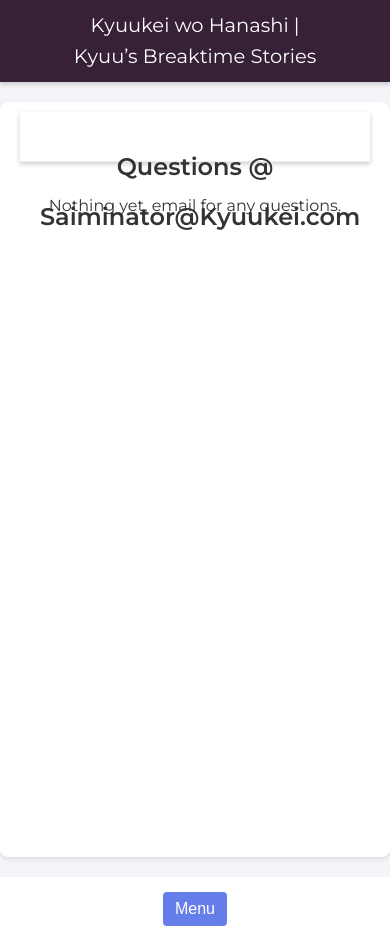
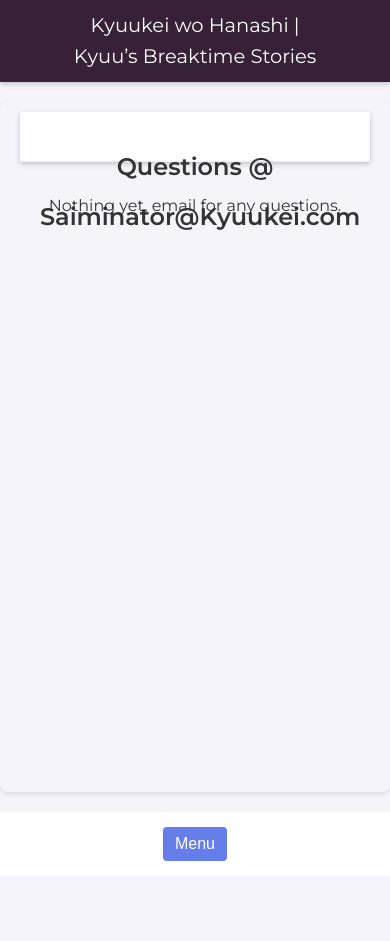
Before and after one commit to Saiminator/Kyuukei, a Jekyll site: the page built from questions.html, in a window 390 px wide. Built offline with Jekyll 4.4.1, drawn with Linux system fonts in a browser that asks for light colours; after the commit the page ends 900 px from its top, so only the background shows below that.

Commit message:
Update style.css

```diff
--- a/css/style.css
+++ b/css/style.css
@@ -104,7 +104,7 @@ header {
 /* Site title styling */
 #site-title {
   display: flex;
-  flex-direction: row; /* Inline on desktop */
+  flex-direction: row;
   justify-content: center;
   align-items: center;
   font-size: 1.8em;
@@ -142,7 +142,6 @@ header {
 }
 
 /* ---------- Navigation Visibility Rules ---------- */
-/* Desktop Navigation: visible on screens wider than 600px */
 @media (min-width: 601px) {
   #nav-desktop {
     display: flex;
@@ -151,7 +150,6 @@ header {
     display: none;
   }
 }
-/* Mobile Navigation: visible on screens 600px and below */
 @media (max-width: 600px) {
   #nav-desktop {
     display: none;
@@ -162,7 +160,6 @@ header {
 }
 
 /* ---------- Sticky Navigation Rules ---------- */
-/* Desktop Navigation (min-width: 1024px) */
 @media (min-width: 1024px) {
   #nav-desktop {
     position: sticky;
@@ -174,7 +171,6 @@ header {
     align-items: center;
   }
 }
-/* Tablet Navigation (min-width: 601px and max-width: 1279px) */
 @media (min-width: 601px) and (max-width: 1279px) {
   #nav-desktop {
     position: sticky;
@@ -187,7 +183,6 @@ header {
     align-items: center;
   }
 }
-/* Mobile Navigation (max-width: 600px) */
 @media (max-width: 600px) {
   #nav-mobile {
     position: sticky;
@@ -216,7 +211,7 @@ header {
   color: #333;
   transition: color 0.3s ease;
   text-decoration: none;
-  font-size: 1.25rem;  /* Increased font size */
+  font-size: 1.25rem;
 }
 #nav-desktop a:hover {
   color: #667eea;
@@ -253,7 +248,7 @@ header {
     color: #333;
     transition: color 0.3s ease;
     text-decoration: none;
-    font-size: 1.25rem;  /* Increased font size for mobile nav too */
+    font-size: 1.25rem;
   }
   #nav-mobile-menu a:hover {
     color: #667eea;
@@ -512,16 +507,16 @@ header {
    (For News, Questions, etc.)
 ===================================================== */
 .section-fixed-title {
-  height: calc(100vh - 145px); /* Overall container height */
+  height: calc(100vh - 210px); /* Container height limited to viewport height minus 210px */
   overflow: hidden;
   margin: 20px auto;
-  background: #fff;
+  background: #f4f4f9;  /* Background matches the overall darker grey */
   border-radius: 8px;
   box-shadow: 0 2px 5px rgba(0,0,0,0.1);
 }
 .section-fixed-title .section-header {
   padding: 10px 20px;
-  background: #fff;
+  background: #fff;  /* Title area remains white for contrast */
   border-bottom: 1px solid #eee;
   text-align: center;
   height: 50px;
@@ -529,6 +524,7 @@ header {
   margin-bottom: 15px; /* Gap between title and content */
 }
 .section-fixed-title .section-scroll {
-  height: calc(100vh - 145px - 65px); /* Scrollable area height */
+  /* Scrollable area: container height minus header and gap */
+  height: calc(100vh - 210px - 65px);
   overflow-y: auto;
 }
```
